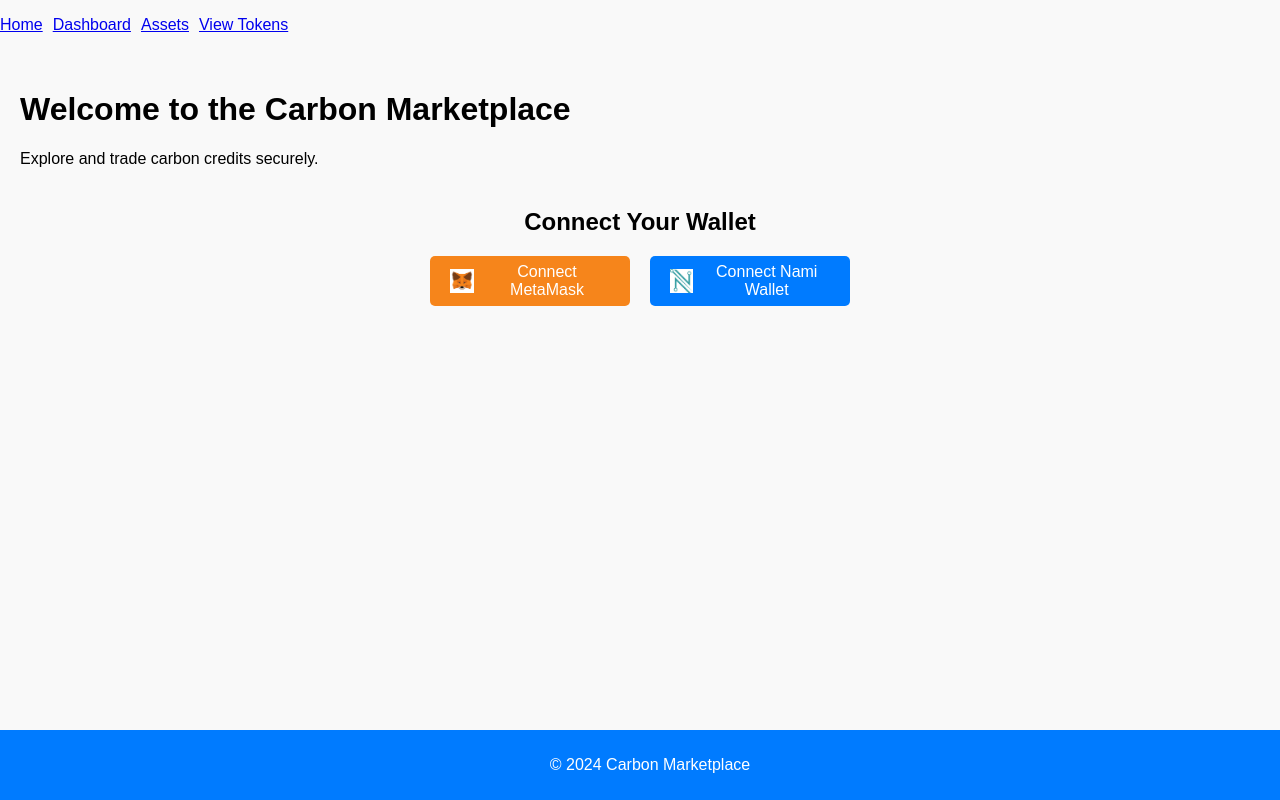
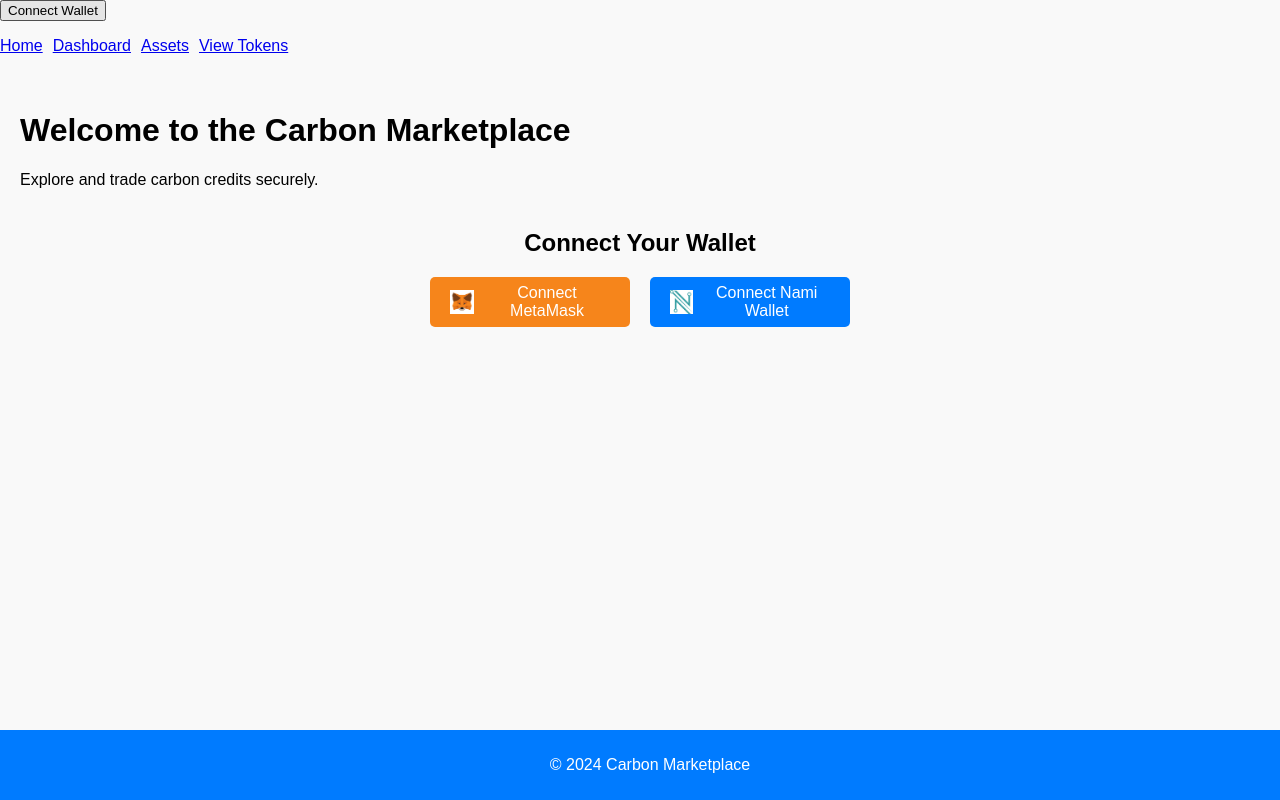
Before and after one commit to BlockCarbon/new_bc_marketplace, a React (Create React App) app: page / in a window 1280 px wide. Built offline with nearby package versions, Linux system fonts and the light colour scheme.

Commit message:
Include all latest updates: Dashboard, TokenChart, and config changes

```diff
--- a/package.json
+++ b/package.json
@@ -12,7 +12,10 @@
     "@testing-library/user-event": "^13.5.0",
     "axios": "^1.7.9",
     "bootstrap": "^5.3.3",
+    "chart.js": "^4.4.7",
+    "lucid-cardano": "^0.10.11",
     "react": "^18.3.1",
+    "react-chartjs-2": "^5.2.0",
     "react-dom": "^18.3.1",
     "react-router-dom": "^7.0.1",
     "react-scripts": "5.0.1",
--- a/src/App.css
+++ b/src/App.css
@@ -1,3 +1,4 @@
+/* Existing styles */
 .App {
   text-align: center;
 }
@@ -36,3 +37,28 @@
     transform: rotate(360deg);
   }
 }
+
+/* New styles for wallet button */
+.wallet-button {
+  background-color: #007bff;
+  color: #ffffff;
+  border: none;
+  padding: 10px 15px;
+  font-size: 16px;
+  border-radius: 5px;
+  cursor: pointer;
+  transition: background-color 0.3s ease;
+  position: absolute;
+  top: 10px;
+  right: 10px;
+  z-index: 100; /* Ensure button appears on top of other elements */
+}
+
+.wallet-button:hover {
+  background-color: #0056b3;
+}
+
+.wallet-button:disabled {
+  background-color: #999999;
+  cursor: not-allowed;
+}
--- a/src/App.js
+++ b/src/App.js
@@ -1,26 +1,52 @@
-import React from 'react';
+import React, { useState } from 'react'; // Import useState to manage wallet state
 import { BrowserRouter as Router, Route, Routes, Link } from 'react-router-dom';
 import Homepage from './components/Homepage';
 import Dashboard from './components/Dashboard';
 import AssetDetail from './components/AssetDetail';
-import Navigation from './components/Navigation'; // Only if Navigation.js exists
-import Footer from './components/Footer'; // Only if Footer.js exists
-import TokenList from './components/TokenList'; // Import the TokenList component
+import Navigation from './components/Navigation'; // Navigation bar
+import Footer from './components/Footer'; // Footer section
+import TokenList from './components/TokenList'; // Token list page
 import './index.css';
 
 const App = () => {
+  const [walletAddress, setWalletAddress] = useState(null); // Store the connected wallet address
+
+  // 🟢 Function to connect to Nami Wallet (Cardano Wallet)
+  const connectWallet = async () => {
+    // Check if Nami Wallet is available
+    if (!window.cardano || !window.cardano.nami) {
+      alert('Nami Wallet is required to use this feature. Please install it.');
+      return;
+    }
+    try {
+      const api = await window.cardano.nami.enable(); // Connect to Nami wallet
+      const addresses = await api.getUsedAddresses(); // Get wallet addresses
+      const baseAddress = await api.getChangeAddress(); // Get base address
+      setWalletAddress(baseAddress); // Store the first address in state
+    } catch (error) {
+      console.error('Error connecting to wallet:', error);
+    }
+  };
+
   return (
     <Router>
-      {/* Use Navigation only if it's part of the project */}
+      <header>
+        {/* Connect Wallet Button */}
+        <button onClick={connectWallet} className="wallet-button">
+          {walletAddress
+            ? `Connected: ${walletAddress.slice(0, 6)}...${walletAddress.slice(-4)}`
+            : 'Connect Wallet'}
+        </button>
+      </header>
+
       <Navigation />
       <Routes>
         <Route path="/" element={<Homepage />} />
         <Route path="/dashboard" element={<Dashboard />} />
         <Route path="/assets" element={<AssetDetail />} />
-        {/* New route to display the TokenList page */}
         <Route path="/tokens" element={<TokenList />} />
       </Routes>
-      {/* Use Footer only if it's part of the project */}
+
       <Footer />
     </Router>
   );
```
Also changed, not shown: src/components/TokenChart.js (added, +31 -0 lines), 1 other file (tests, documents, lock files or other folders).
